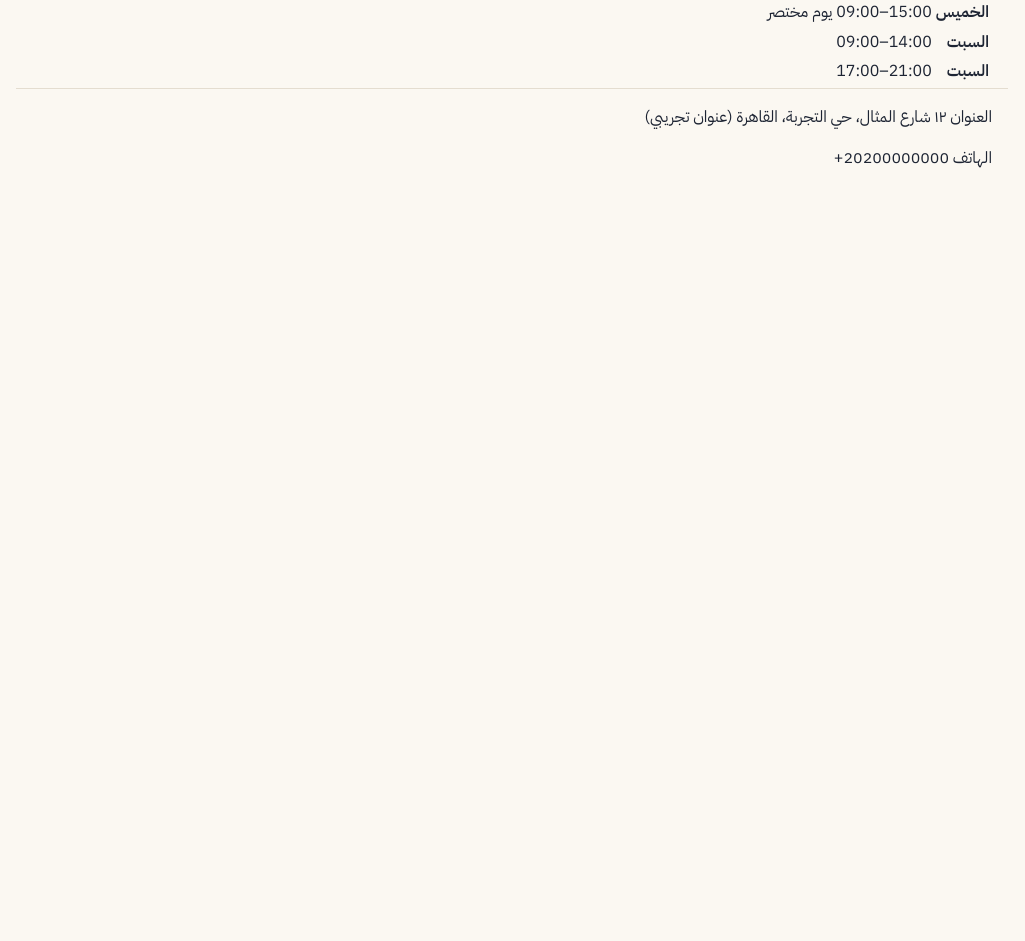
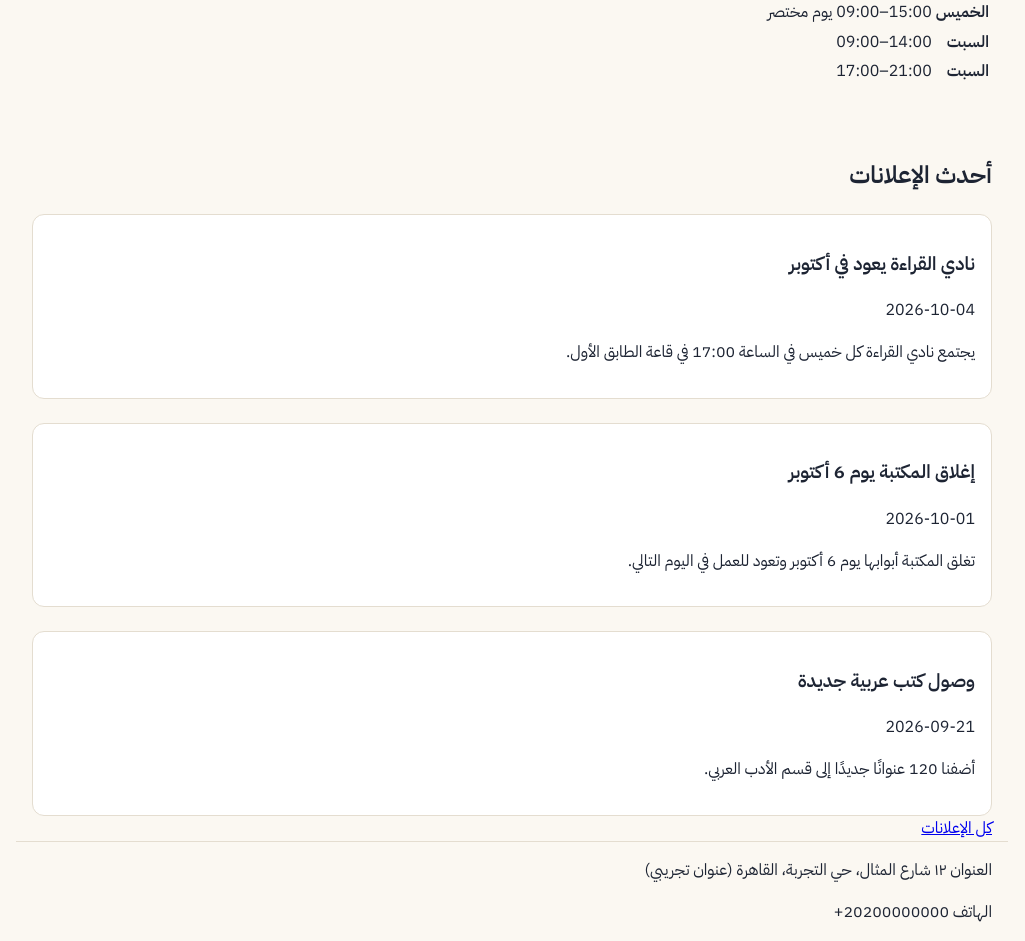
Before and after one commit to Jovo-Jovi/devos-pilot, a Next.js app: page /ar in a window 1280 px wide. Shown: the part 540-1481 px from the top of the page, without its empty margins (128-1153 px from the left). Before the commit the page ends 800 px from the top, so only its background shows below. Built offline with nearby package versions, Linux system fonts and the light colour scheme.

Commit message:
T04 a1: builder (grok-4.7-high)

```diff
--- a/src/app/[locale]/page.tsx
+++ b/src/app/[locale]/page.tsx
@@ -1,9 +1,16 @@
+import Link from "next/link";
 import { notFound } from "next/navigation";
+import { NoticeCard } from "@/components/NoticeCard";
 import { OpeningHours } from "@/components/OpeningHours";
 import { PendingState } from "@/components/PendingState";
 import { SiteFooter } from "@/components/SiteFooter";
 import { SiteHeader } from "@/components/SiteHeader";
-import { libraryProfile, openingSlots } from "@/content/library-content";
+import {
+  libraryNotices,
+  libraryProfile,
+  openingSlots,
+} from "@/content/library-content";
+import { selectLatestNotices } from "@/content/notices";
 import { isLocale } from "@/i18n/config";
 import { getMessages } from "@/i18n/messages";
 
@@ -17,6 +24,7 @@ export default async function LocalePage({
   const messages = getMessages(locale);
   const libraryName =
     locale === "ar" ? libraryProfile.nameAr : libraryProfile.nameEn;
+  const latestNotices = selectLatestNotices(libraryNotices, 3);
   return (
     <>
       <SiteHeader locale={locale} path="" libraryProfile={libraryProfile} />
@@ -31,6 +39,24 @@ export default async function LocalePage({
             <PendingState message={messages.state.pendingHours} />
           )}
         </section>
+        <section>
+          <h2>{messages.section.latestNotices}</h2>
+          {latestNotices.length > 0 ? (
+            <div className="notice-list">
+              {latestNotices.map((notice) => (
+                <NoticeCard
+                  key={notice.id}
+                  locale={locale}
+                  notice={notice}
+                  headingLevel="h3"
+                />
+              ))}
+            </div>
+          ) : (
+            <PendingState message={messages.state.pendingNotices} />
+          )}
+          <Link href={`/${locale}/notices`}>{messages.link.allNotices}</Link>
+        </section>
       </main>
       <SiteFooter locale={locale} libraryProfile={libraryProfile} />
     </>
--- /dev/null
+++ b/src/components/NoticeCard.tsx
@@ -0,0 +1,26 @@
+import type { LibraryNotice } from "@/content/schema";
+import type { Locale } from "@/i18n/config";
+import { Bidi } from "./Bidi";
+
+export function NoticeCard({
+  locale,
+  notice,
+  headingLevel,
+}: {
+  locale: Locale;
+  notice: LibraryNotice;
+  headingLevel: "h2" | "h3";
+}) {
+  const title = locale === "ar" ? notice.titleAr : notice.titleEn;
+  const body = locale === "ar" ? notice.bodyAr : notice.bodyEn;
+  const Heading = headingLevel;
+  return (
+    <article className="notice-card">
+      <Heading>{title}</Heading>
+      <p>
+        <Bidi>{notice.publishedOn}</Bidi>
+      </p>
+      <p>{body}</p>
+    </article>
+  );
+}
--- /dev/null
+++ b/src/content/notices.ts
@@ -0,0 +1,24 @@
+import type { LibraryNotice } from "./schema";
+
+export function selectPublishedNotices(
+  notices: readonly LibraryNotice[],
+): LibraryNotice[] {
+  return notices
+    .filter((notice) => notice.status === "published")
+    .sort((left, right) => {
+      if (left.publishedOn !== right.publishedOn) {
+        return left.publishedOn < right.publishedOn ? 1 : -1;
+      }
+      if (left.id < right.id) return -1;
+      if (left.id > right.id) return 1;
+      return 0;
+    });
+}
+
+export function selectLatestNotices(
+  notices: readonly LibraryNotice[],
+  limit: number,
+): LibraryNotice[] {
+  if (limit <= 0) return [];
+  return selectPublishedNotices(notices).slice(0, limit);
+}
--- a/src/styles/global.css
+++ b/src/styles/global.css
@@ -45,6 +45,19 @@ main > p {
   color: var(--color-pending);
 }
 
+.notice-card {
+  background: var(--color-surface);
+  border: 1px solid var(--color-line);
+  border-radius: var(--radius-2);
+  padding: var(--space-4);
+}
+
+.notice-list {
+  display: flex;
+  flex-direction: column;
+  gap: var(--space-5);
+}
+
 th,
 td {
   text-align: start;
```
Also changed, not shown: src/app/[locale]/notices/page.tsx (added, +47 -0 lines), 4 other files (tests, documents, lock files or other folders).
